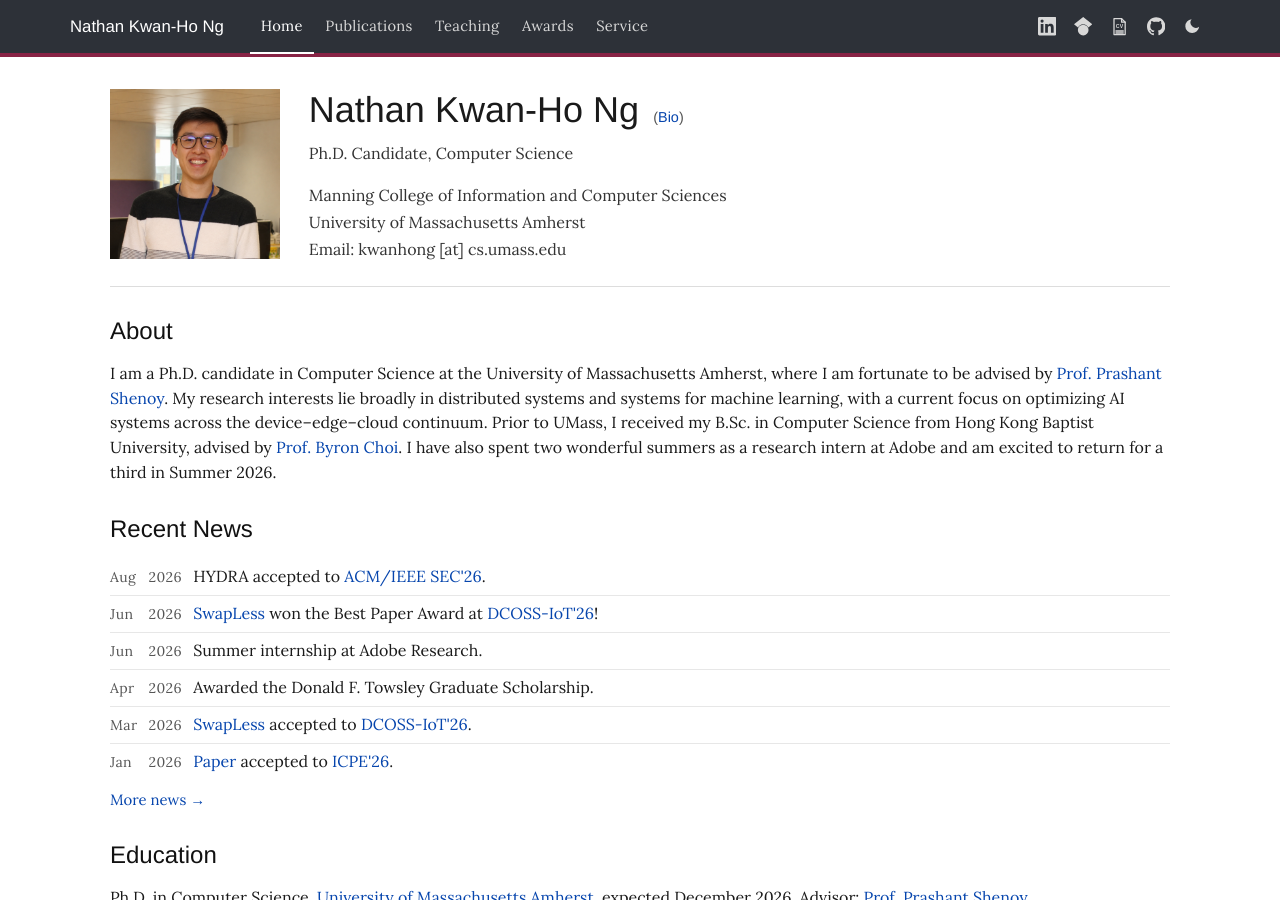
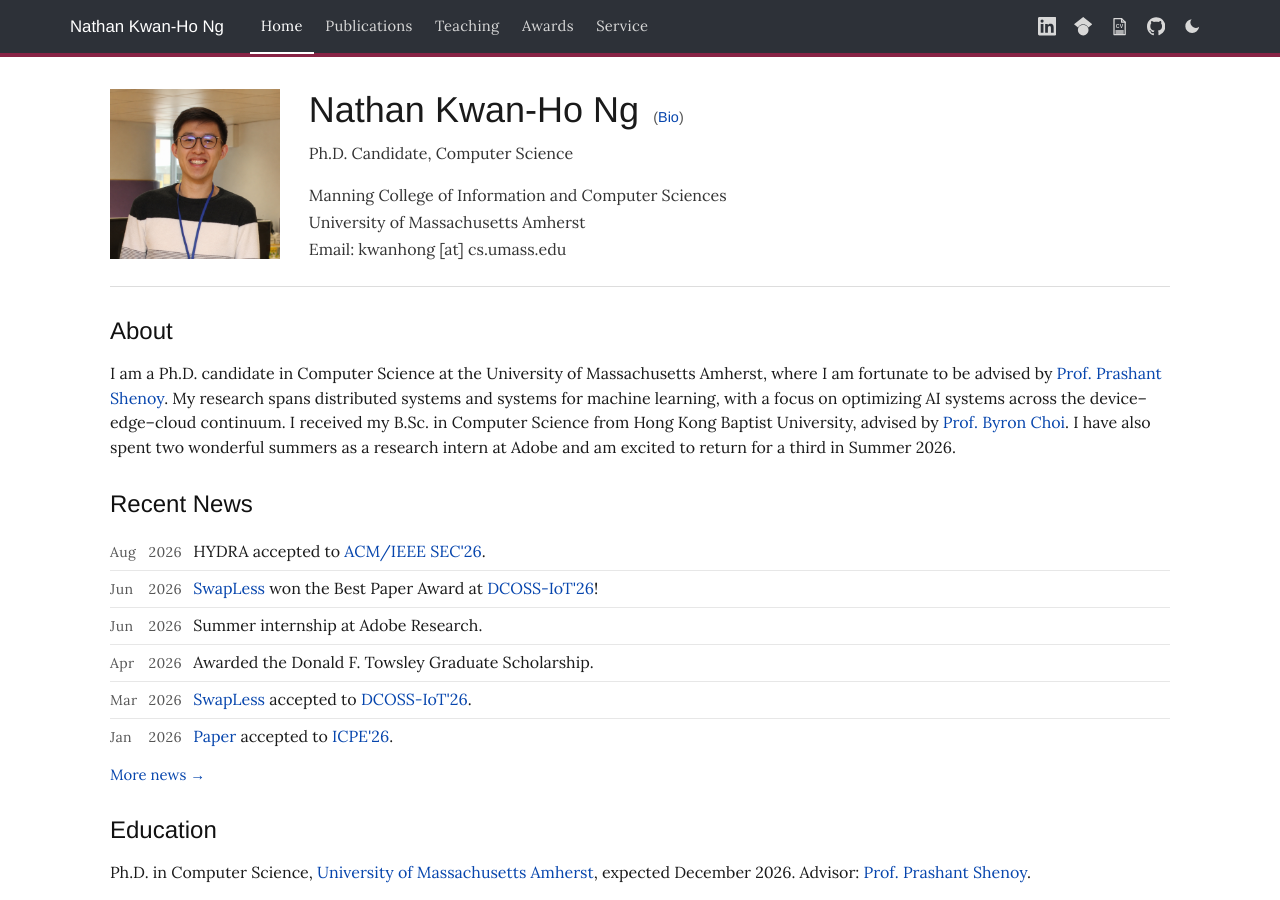
Before and after one commit to khngnathan/personal-website, a Jekyll site: the page built from index.html, in a window 1280 px wide and 900 px high. Built offline with Jekyll 4.4.1, drawn with Linux system fonts in a browser that asks for light colours.

```diff
--- a/index.html
+++ b/index.html
@@ -29,13 +29,12 @@ active: home
   <p>
     I am a Ph.D. candidate in Computer Science at the University of Massachusetts Amherst,
     where I am fortunate to be advised by <a href="https://people.cs.umass.edu/~shenoy/">Prof.&nbsp;Prashant Shenoy</a>.
-    My research interests lie broadly in distributed systems and systems for machine
-    learning, with a current focus on optimizing AI systems across the
-    device&ndash;edge&ndash;cloud continuum.
-    Prior to UMass, I received my B.Sc. in Computer Science from Hong Kong Baptist
-    University, advised by <a href="https://www.comp.hkbu.edu.hk/~bchoi/">Prof.&nbsp;Byron
-    Choi</a>. I have also spent two wonderful summers as a research intern at Adobe
-    and am excited to return for a third in Summer 2026.
+    My research spans distributed systems and systems for machine learning, with a
+    focus on optimizing AI systems across the device&ndash;edge&ndash;cloud continuum.
+    I received my B.Sc. in Computer Science from Hong Kong Baptist University, advised
+    by <a href="https://www.comp.hkbu.edu.hk/~bchoi/">Prof.&nbsp;Byron Choi</a>.
+    I have also spent two wonderful summers as a research intern at Adobe and am
+    excited to return for a third in Summer 2026.
   </p>
 </section>
 
```
